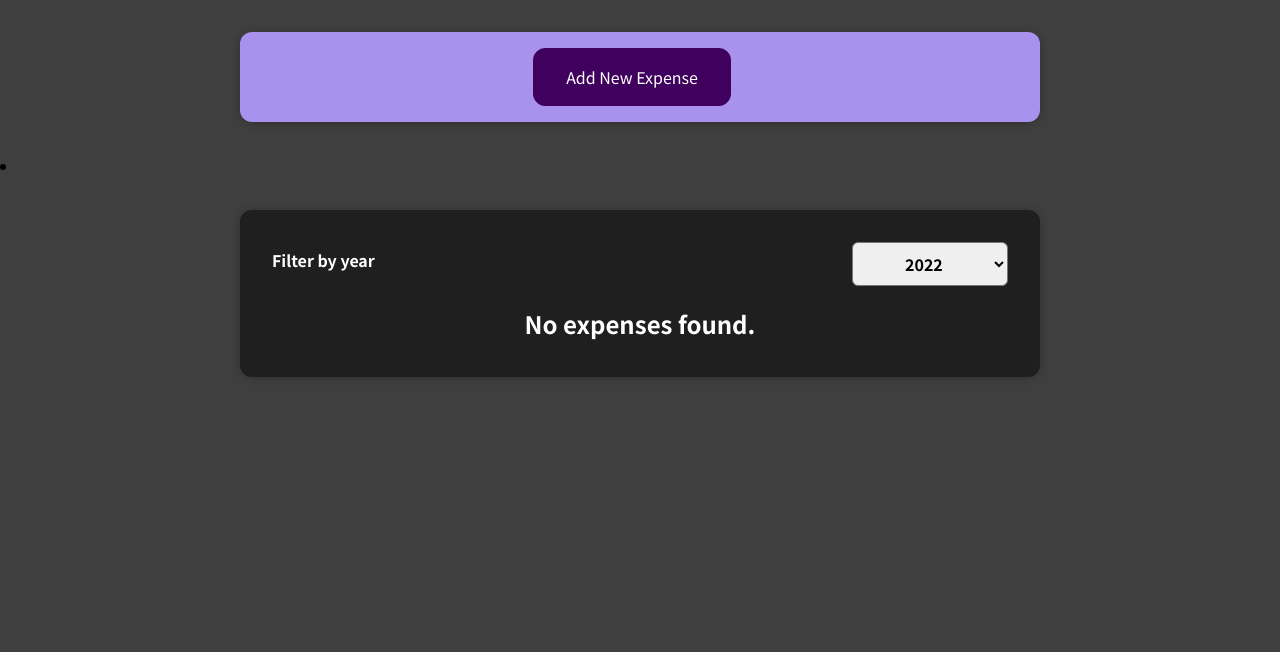
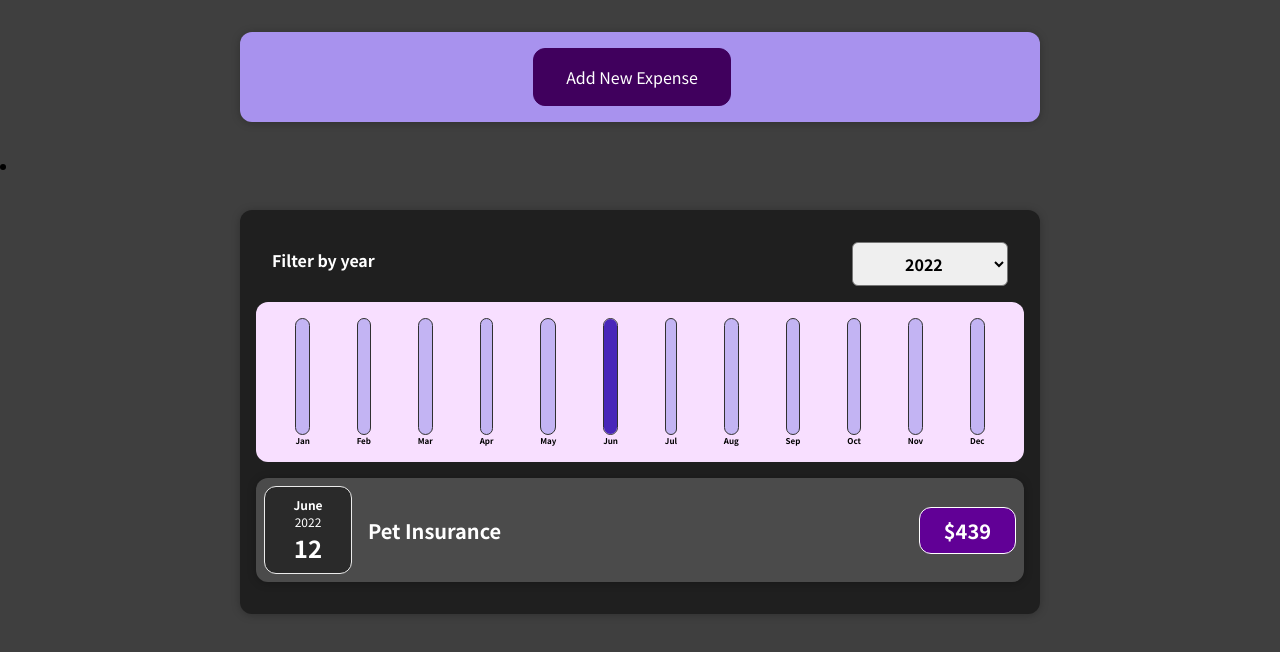
Before and after one commit to Hexfloo/expense-tracker, a React (Create React App) app: page / in a window 1280 px wide. Shown: the top 652 px of the page. Built offline with nearby package versions, Linux system fonts and the light colour scheme.

Commit message:
Add Chart

```diff
--- a/src/App.js
+++ b/src/App.js
@@ -19,9 +19,15 @@
   },
   {
     id: "e4",
-    title: "New Desk (Wooden)",
+    title: "New Desk",
     amount: 450,
     date: new Date(2021, 5, 12),
+  },
+  {
+    id: "e5",
+    title: "Pet Insurance",
+    amount: 439,
+    date: new Date(2022, 5, 12),
   },
 ];
 
--- /dev/null
+++ b/src/components/chart/Chart.css
@@ -0,0 +1,9 @@
+.chart {
+  padding: 1rem;
+  border-radius: 12px;
+  background-color: #f8dfff;
+  text-align: center;
+  display: flex;
+  justify-content: space-around;
+  height: 10rem;
+}
--- /dev/null
+++ b/src/components/chart/Chart.js
@@ -0,0 +1,21 @@
+import "./Chart.css";
+import ChartBar from "./ChartBar";
+
+const Chart = function (props) {
+  const dataPointValues = props.dataPoints.map((dataPoint) => dataPoint.value);
+  const totalMaximum = Math.max(...dataPointValues);
+  return (
+    <div className="chart">
+      {props.dataPoints.map((dataPoint) => (
+        <ChartBar
+          key={dataPoint.label}
+          value={dataPoint.value}
+          maxValue={totalMaximum}
+          label={dataPoint.label}
+        />
+      ))}
+    </div>
+  );
+};
+
+export default Chart;
--- /dev/null
+++ b/src/components/chart/ChartBar.css
@@ -0,0 +1,30 @@
+.chart-bar {
+  height: 100%;
+  display: flex;
+  flex-direction: column;
+  align-items: center;
+}
+
+.chart-bar__inner {
+  height: 100%;
+  width: 100%;
+  border: 1px solid #313131;
+  border-radius: 12px;
+  background-color: #c3b4f3;
+  overflow: hidden;
+  display: flex;
+  flex-direction: column;
+  justify-content: flex-end;
+}
+
+.chart-bar__fill {
+  background-color: #4826b9;
+  width: 100%;
+  transition: all 0.3s ease-out;
+}
+
+.chart-bar__label {
+  font-weight: bold;
+  font-size: 0.5rem;
+  text-align: center;
+}
--- /dev/null
+++ b/src/components/chart/ChartBar.js
@@ -0,0 +1,21 @@
+import "./ChartBar.css";
+
+const ChartBar = function (props) {
+  let barFillHeight = "0%";
+  if (props.maxValue > 0) {
+    barFillHeight = Math.round((props.value / props.maxValue) * 100) + "%";
+  }
+  return (
+    <div className="chart-bar">
+      <div className="chart-bar__inner">
+        <div
+          className="chart-bar__fill"
+          style={{ height: barFillHeight }}
+        ></div>
+      </div>
+      <div className="chart-bar__label">{props.label}</div>
+    </div>
+  );
+};
+
+export default ChartBar;
--- a/src/components/expenses/Expenses.js
+++ b/src/components/expenses/Expenses.js
@@ -3,6 +3,7 @@
 import Card from "../ui/Card";
 import ExpensesFilter from "./ExpensesFilter";
 import ExpensesList from "./ExpensesList";
+import ExpensesChart from "./ExpensesChart";
 
 function Expenses(props) {
   const [year, setYear] = useState("2022");
@@ -20,6 +21,7 @@
     <li>
       <Card className="expenses">
         <ExpensesFilter selected={year} onYearChange={yearDropdownHandler} />
+        <ExpensesChart expenses={filteredExpenses} />
         <ExpensesList items={filteredExpenses} />
       </Card>
     </li>
--- /dev/null
+++ b/src/components/expenses/ExpensesChart.js
@@ -0,0 +1,27 @@
+import Chart from "../chart/Chart";
+
+const ExpensesChart = function (props) {
+  const chartDataPoints = [
+    { label: "Jan", value: 0 },
+    { label: "Feb", value: 0 },
+    { label: "Mar", value: 0 },
+    { label: "Apr", value: 0 },
+    { label: "May", value: 0 },
+    { label: "Jun", value: 0 },
+    { label: "Jul", value: 0 },
+    { label: "Aug", value: 0 },
+    { label: "Sep", value: 0 },
+    { label: "Oct", value: 0 },
+    { label: "Nov", value: 0 },
+    { label: "Dec", value: 0 },
+  ];
+
+  for (const expense of props.expenses) {
+    const expenseMonth = expense.date.getMonth();
+    chartDataPoints[expenseMonth].value += expense.amount;
+  }
+
+  return <Chart dataPoints={chartDataPoints} />;
+};
+
+export default ExpensesChart;
--- a/src/components/newExpense/ExpenseForm.js
+++ b/src/components/newExpense/ExpenseForm.js
@@ -27,7 +27,7 @@
 
     const expenseData = {
       title: enteredTitle,
-      amount: enteredAmount,
+      amount: +enteredAmount,
       date: new Date(enteredDate),
     };
     props.onSaveExpenseData(expenseData);
--- a/src/components/newExpense/NewExpense.js
+++ b/src/components/newExpense/NewExpense.js
@@ -2,10 +2,6 @@
 
 import "./NewExpense.css";
 import ExpenseForm from "./ExpenseForm";
-
-// "add expense" button as default.
-// when clicked, form appears instead. [state when pressing button]
-// add "cancel" button to form that abandons the new input and returns to the "add expense" button [state changes again]
 
 const NewExpense = function (props) {
   // State for rendering "add expense" button or form.
@@ -17,6 +13,7 @@
   const abandonExpenseHandler = function () {
     setIsAddingExpense(false);
   };
+
   const saveExpenseDataHandler = function (enteredExpenseData) {
     const expenseData = {
       ...enteredExpenseData,
```
